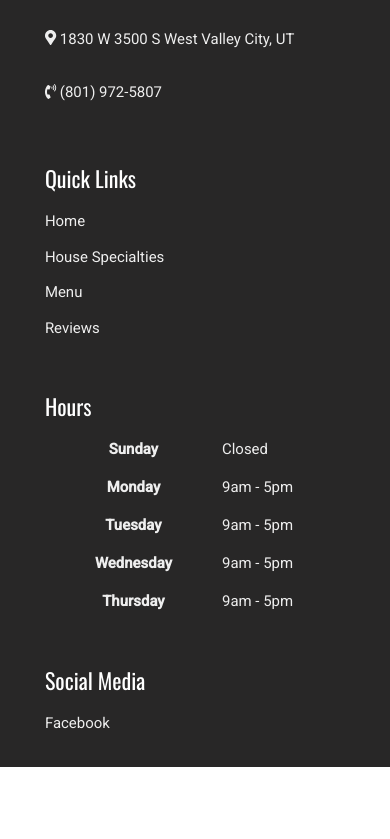
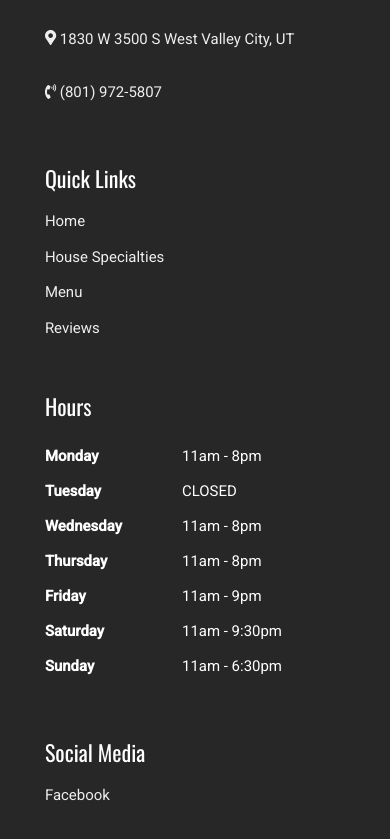
Before and after one commit to jandirdlctm/Casa-Peru-Front-End, a Vue app: page / in a window 390 px wide. Shown: the part 908-1747 px from the top of the page. Before the commit the page ends 1675 px from the top, so only its background shows below. Built offline with nearby package versions, Linux system fonts and the light colour scheme.

Commit message:
hours of operation table finished and responsive

```diff
--- a/src/App.vue
+++ b/src/App.vue
@@ -70,13 +70,18 @@
         <p>Saturday     11:00 AM - 9:30 PM</p>
         <p>Sunday       11:00 AM - 6:30 PM</p> -->
         <h3>Hours</h3>
-        <table>
-          <tr><th>Sunday</th><td>Closed</td></tr>
-          <tr><th>Monday</th><td>9am - 5pm</td></tr>
-          <tr><th>Tuesday</th><td>9am - 5pm</td></tr>
-          <tr><th>Wednesday</th><td>9am - 5pm</td></tr>
-          <tr><th>Thursday</th><td>9am - 5pm</td></tr>
-        </table>
+        <div class="hrs-of-operation-wrapper">
+          <table>
+            <tr><th>Monday</th><td>11am - 8pm</td></tr>
+            <tr><th>Tuesday</th><td>CLOSED</td></tr>
+            <tr><th>Wednesday</th><td>11am - 8pm</td></tr>
+            <tr><th>Thursday</th><td>11am - 8pm</td></tr>
+            <tr><th>Friday</th><td>11am - 9pm</td></tr>
+            <tr><th>Saturday</th><td>11am - 9:30pm</td></tr>
+            <tr><th>Sunday</th><td>11am - 6:30pm</td></tr>
+          </table>
+        </div>
+
       </div>
 
       <div class="wrapper">
@@ -265,13 +270,15 @@ header #menu-bar{
 
 table {
   border-collapse: separate;
-  border-spacing: 50px 0;
+  border-spacing: 0px 17px;
   font-size: 1.7rem;
-  color: #eee;
+  text-align: left;
+  color: white;
 }
 
 td {
-  padding: 10px 0;
+  /* padding: 10px 0; */
+  padding-left: 60px;
 }
 
 /* table{
@@ -303,6 +310,14 @@ th{
   color: white;
 }
 
+@media (max-width: 360px){
+
+    td {
+  /* padding: 10px 0; */
+  padding-left: 40px;
+}
+
+  }
 
 
 
```
